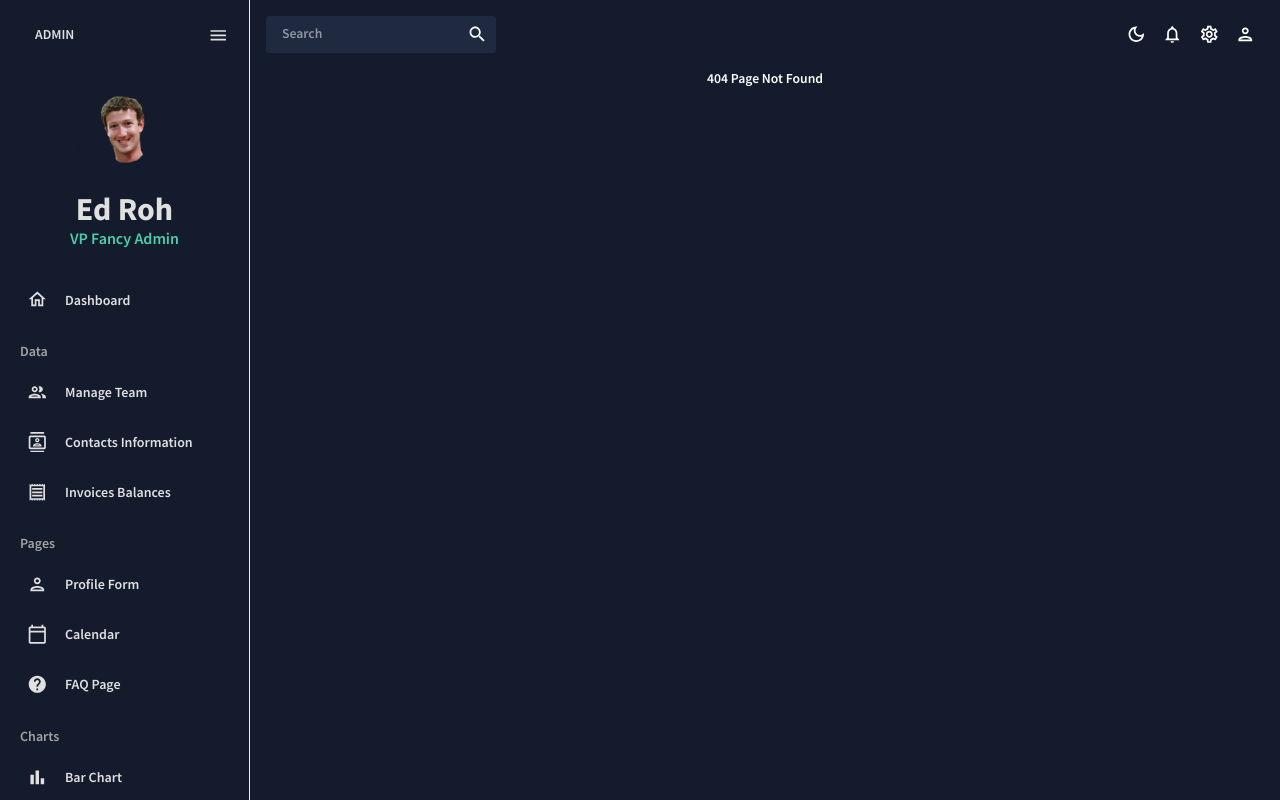
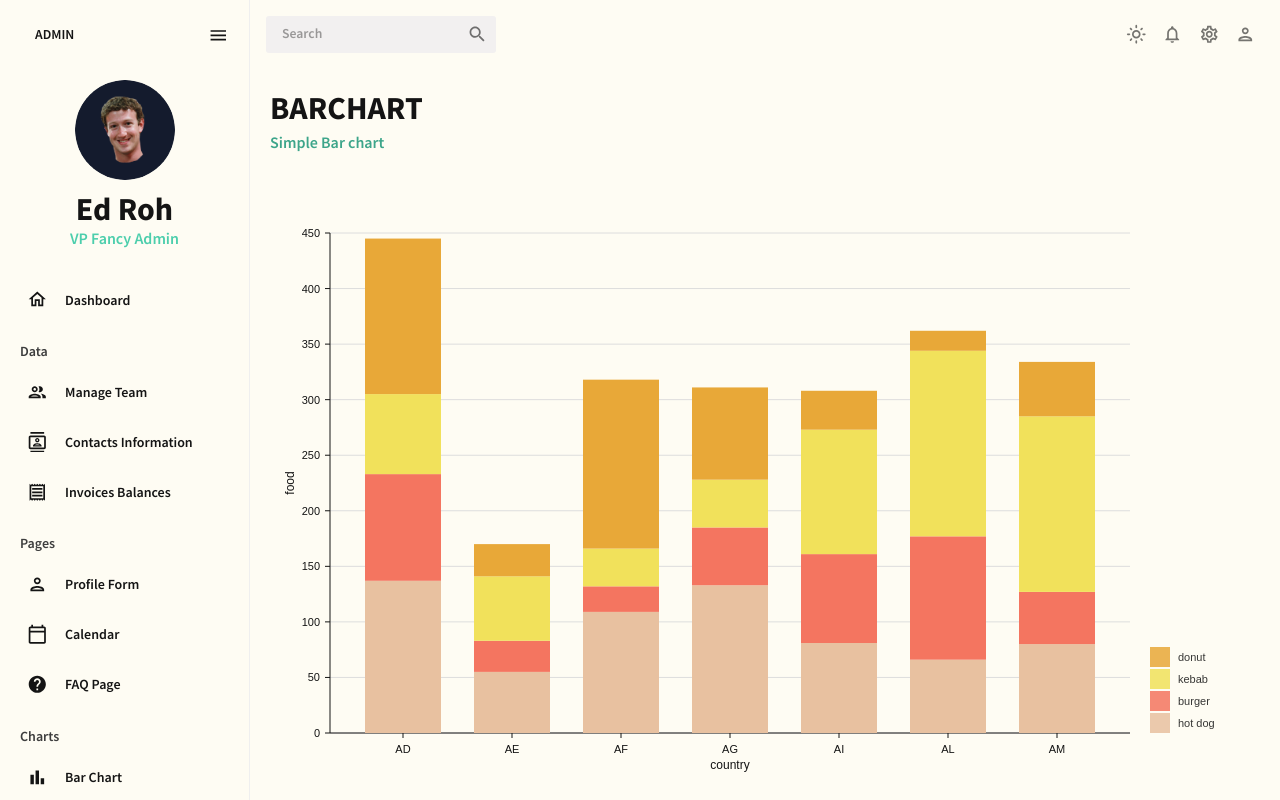
Before and after one commit to Sahilramjali/Admin-Panel-React, a React (Vite) app: page /bar in a window 1280 px wide. Shown: the top 800 px of the page. Built offline with nearby package versions, Linux system fonts and the light colour scheme.

Commit message:
piechart and barchart

```diff
--- a/src/App.jsx
+++ b/src/App.jsx
@@ -11,6 +11,8 @@ import Invoice from "./screens/invoices";
 import Form from "./screens/form";
 import Calendar from "./screens/calendar";
 import Faq from "./screens/faq";
+import Bar from "./screens/bar";
+import Pie from "./screens/Pie";
 function App() {
   const [theme, colorMode] = useMode();
 
@@ -28,8 +30,8 @@ function App() {
               <Route path='/contacts' element={<Contacts/>}/>
               <Route path='/invoices' element={<Invoice/>}/>
               <Route path='/form' element={<Form/>}/>
-              {/* <Route path='/bar' element={<Bar/>}/> */}
-              {/* <Route path='/pie' element={<Pie/>}/> */}
+              <Route path='/bar' element={<Bar/>}/>
+              <Route path='/pie' element={<Pie/>}/>
               {/* <Route path='/line' element={<Line/>}/> */}
               <Route path='/faq' element={<Faq/>}/>
               {/* <Route path='/geography' element={<Geography/>}/> */}
--- /dev/null
+++ b/src/screens/Pie/index.jsx
@@ -0,0 +1,13 @@
+import PieChart from "../components/pieChart";
+import { Box } from "@mui/material";
+import Header from "../components/Header";
+const Pie=()=>{
+
+    return <Box m="20px">
+        <Header title="PIECHART" subtitle="Simple Pie chart"/>
+       <Box height="75vh">
+       <PieChart/>
+       </Box>
+    </Box>
+}
+export default Pie;
--- /dev/null
+++ b/src/screens/bar/index.jsx
@@ -0,0 +1,13 @@
+import BarChart from "../components/barChart";
+import { Box } from "@mui/material";
+import Header from "../components/Header";
+const Bar=()=>{
+
+    return <Box m="20px">
+        <Header title="BARCHART" subtitle="Simple Bar chart"/>
+       <Box height="75vh">
+       <BarChart/>
+       </Box>
+    </Box>
+}
+export default Bar;
--- a/src/screens/components/NotFound.jsx
+++ b/src/screens/components/NotFound.jsx
@@ -6,8 +6,9 @@ const NotFound=()=>{
         display="flex"
         justifyContent="center"
         alignItems="center"
+        height="100vh"
         >
-            <Typography>
+            <Typography variant="h1">
                 404 Page Not Found
             </Typography>
         </Box>
--- /dev/null
+++ b/src/screens/components/barChart.jsx
@@ -0,0 +1,136 @@
+import { useTheme } from "@mui/material";
+import { ResponsiveBar } from "@nivo/bar";
+import { tokens } from "../../theme";
+import { mockBarData as data } from "../../data/mockData";
+
+const BarChart = ({ isDashboard = false }) => {
+  const theme = useTheme();
+  const colors = tokens(theme.palette.mode);
+
+  return (
+    <ResponsiveBar
+      data={data}
+      theme={{
+        // added
+        tooltip: {
+          container: {
+            background: colors.primary[400],
+            color: colors.primary[100],
+          },
+        },
+        axis: {
+          domain: {
+            line: {
+              stroke: colors.grey[100],
+            },
+          },
+          legend: {
+            text: {
+              fill: colors.grey[100],
+            },
+          },
+          ticks: {
+            line: {
+              stroke: colors.grey[100],
+              strokeWidth: 1,
+            },
+            text: {
+              fill: colors.grey[100],
+            },
+          },
+        },
+        legends: {
+          text: {
+            fill: colors.grey[100],
+          },
+        },
+      }}
+      keys={["hot dog", "burger", "kebab",  "donut"]}
+      indexBy="country"
+      margin={{ top: 50, right: 130, bottom: 50, left: 60 }}
+      padding={0.3}
+      valueScale={{ type: "linear" }}
+      indexScale={{ type: "band", round: true }}
+      colors={{ scheme: "nivo" }}
+      defs={[
+        {
+          id: "dots",
+          type: "patternDots",
+          background: "inherit",
+          color: "#38bcb2",
+          size: 4,
+          padding: 1,
+          stagger: true,
+        },
+        {
+          id: "lines",
+          type: "patternLines",
+          background: "inherit",
+          color: "#eed312",
+          rotation: -45,
+          lineWidth: 6,
+          spacing: 10,
+        },
+      ]}
+      borderColor={{
+        from: "color",
+        modifiers: [["darker", "1.6"]],
+      }}
+      axisTop={null}
+      axisRight={null}
+      axisBottom={{
+        tickSize: 5,
+        tickPadding: 5,
+        tickRotation: 0,
+        legend: isDashboard ? undefined : "country", // changed
+        legendPosition: "middle",
+        legendOffset: 32,
+      }}
+      axisLeft={{
+        tickSize: 5,
+        tickPadding: 5,
+        tickRotation: 0,
+        legend: isDashboard ? undefined : "food", // changed
+        legendPosition: "middle",
+        legendOffset: -40,
+      }}
+      enableLabel={false}
+      labelSkipWidth={12}
+      labelSkipHeight={12}
+      labelTextColor={{
+        from: "color",
+        modifiers: [["darker", 1.6]],
+      }}
+      legends={[
+        {
+          dataFrom: "keys",
+          anchor: "bottom-right",
+          direction: "column",
+          justify: false,
+          translateX: 120,
+          translateY: 0,
+          itemsSpacing: 2,
+          itemWidth: 100,
+          itemHeight: 20,
+          itemDirection: "left-to-right",
+          itemOpacity: 0.85,
+          symbolSize: 20,
+          effects: [
+            {
+              on: "hover",
+              style: {
+                itemOpacity: 1,
+              },
+            },
+          ],
+        },
+      ]}
+      role="application"
+      barAriaLabel={function (e) {
+        return e.id + ": " + e.formattedValue + " in country: " + e.indexValue;
+      }}
+    />
+  );
+};
+
+export default BarChart;
--- /dev/null
+++ b/src/screens/components/pieChart.jsx
@@ -0,0 +1,140 @@
+import { useTheme } from "@mui/material";
+import { ResponsivePie } from "@nivo/pie";
+import { tokens } from "../../theme";
+import { mockPieData as data } from "../../data/mockData";
+const PieChart=({isdashboard=false})=>{
+    const theme = useTheme();
+  const colors = tokens(theme.palette.mode);
+return (
+    <ResponsivePie
+        data={data}
+        //for tooltip
+        theme={{
+            tooltip: {
+              container: {
+                background: colors.primary[400],
+                color: colors.primary[100],
+              },
+            },
+          }}
+        margin={{ top: 40, right: 80, bottom: 80, left: 80 }}
+        innerRadius={0.5}
+        padAngle={0.7}
+        cornerRadius={3}
+        activeOuterRadiusOffset={8}
+        borderWidth={1}
+        borderColor={{
+            from: 'color',
+            modifiers: [
+                [
+                    'darker',
+                    0.2
+                ]
+            ]
+        }}
+        arcLinkLabelsSkipAngle={10}
+        //color of pointer of arc
+        arcLinkLabelsTextColor={colors.primary[200]}
+        arcLinkLabelsThickness={2}
+        arcLinkLabelsColor={{ from: 'color' }}
+        arcLabelsSkipAngle={10}
+        arcLabelsTextColor={{
+            from: 'color',
+            modifiers: [
+                [
+                    'darker',
+                    2
+                ]
+            ]
+        }}
+        defs={[
+            {
+                id: 'dots',
+                type: 'patternDots',
+                background: 'inherit',
+                color: 'rgba(255, 255, 255, 0.3)',
+                size: 4,
+                padding: 1,
+                stagger: true
+            },
+            {
+                id: 'lines',
+                type: 'patternLines',
+                background: 'inherit',
+                color: 'rgba(255, 255, 255, 0.3)',
+                rotation: -45,
+                lineWidth: 6,
+                spacing: 10
+            }
+        ]}
+        fill={[
+            {
+                match: {
+                    id: 'hack'
+                },
+                id: 'dots'
+            },
+            {
+                match: {
+                    id: 'c'
+                },
+                id: 'dots'
+            },
+            {
+                match: {
+                    id: 'make'
+                },
+                id: 'dots'
+            },
+            {
+                match: {
+                    id: 'go'
+                },
+                id: 'dots'
+            },
+            {
+                match: {
+                    id: 'lisp'
+                },
+                id: 'lines'
+            },
+            {
+                match: {
+                    id: 'scala'
+                },
+                id: 'lines'
+            },
+
+        ]}
+        //pov description of chart
+        legends={[
+            {
+                anchor: 'bottom',
+                direction: 'row',
+                justify: false,
+                translateX: 0,
+                translateY: 56,
+                itemsSpacing: 0,
+                itemWidth: 100,
+                itemHeight: 18,
+                // '#999'
+                itemTextColor: "#999",
+                itemDirection: 'left-to-right',
+                itemOpacity: 1,
+                symbolSize: 18,
+                symbolShape: 'circle',
+                effects: [
+                    {
+                        on: 'hover',
+                        style: {
+                            itemTextColor: '#000',
+
+                        }
+                    }
+                ]
+            }
+        ]}
+    />
+)
+}
+export default PieChart;
--- a/src/screens/layout/Sidebar.jsx
+++ b/src/screens/layout/Sidebar.jsx
@@ -44,15 +44,15 @@ const SideBar = () => {
   const [selected, setSelected] = useState("Dashboard");
   return (
     <Box
-    sx={{
-        position: "sticky",
-        display: "flex",
-        height: "100vh",
-        top: 0,
-        bottom: 0,
-        zIndex: 10000,
+    // sx={{
+    //     position: "sticky",
+    //     display: "flex",
+    //     height: "100vh",
+    //     top: 0,
+    //     bottom: 0,
+    //     zIndex: 10000,
 
-    }}
+    // }}
 
     >
       <Sidebar
--- a/src/theme.js
+++ b/src/theme.js
@@ -1,6 +1,7 @@
 import { createContext, useState, useMemo } from "react";
 import { createTheme } from "@mui/material/styles";
-//colors
+
+// color design tokens export
 export const tokens = (mode) => ({
   ...(mode === "dark"
     ? {
@@ -119,44 +120,47 @@ export const tokens = (mode) => ({
       }),
 });
 
-
-//material ui theme settings
-export const themeSetting = (mode) => {
+// mui theme settings
+export const themeSettings = (mode) => {
   const colors = tokens(mode);
   return {
     palette: {
       mode: mode,
-            ...(mode === 'dark' ? {
+      ...(mode === "dark"
+        ? {
+            // palette values for dark mode
             primary: {
-                    main: colors.primary[500]
+              main: colors.primary[500],
             },
             secondary: {
-                    main: colors.greenAccent[500]
+              main: colors.greenAccent[500],
             },
             neutral: {
               dark: colors.grey[700],
               main: colors.grey[500],
-                    light: colors.grey[100]
+              light: colors.grey[100],
             },
             background: {
-                    default: colors.primary[500]
+              default: colors.primary[500],
+            },
           }
-            } : {
+        : {
+            // palette values for light mode
             primary: {
-                    main: colors.primary[100]
+              main: colors.primary[100],
             },
             secondary: {
-                    main: colors.greenAccent[500]
+              main: colors.greenAccent[500],
             },
             neutral: {
               dark: colors.grey[700],
               main: colors.grey[500],
-                    light: colors.grey[100]
+              light: colors.grey[100],
             },
             background: {
-                    default: "#fcfcfc",
-                }
-            })
+              default: "#FEFCF3",
+            },
+          }),
     },
     typography: {
       fontFamily: ["Source Sans Pro", "sans-serif"].join(","),
@@ -185,22 +189,26 @@ export const themeSetting = (mode) => {
         fontFamily: ["Source Sans Pro", "sans-serif"].join(","),
         fontSize: 14,
       },
+    },
+  };
+};
 
-        }
-    }
-}
-
+// context for color mode
 export const ColorModeContext = createContext({
-    toggleColorMode: () => { }
+  toggleColorMode: () => {},
 });
 
 export const useMode = () => {
-    const [mode, setMode] = useState("dark");
+  const [mode, setMode] = useState("light");
+
   const colorMode = useMemo(
-        () => (
-            { toggleColorMode: () => setMode((prev) => (prev === 'light' ? 'dark' : "light")) }
-            ),
-        []);
-    const theme=useMemo(()=>createTheme(themeSetting(mode)),[mode]);
-    return [theme,colorMode];
-}
+    () => ({
+      toggleColorMode: () =>
+        setMode((prev) => (prev === "light" ? "dark" : "light")),
+    }),
+    []
+  );
+
+  const theme = useMemo(() => createTheme(themeSettings(mode)), [mode]);
+  return [theme, colorMode];
+};
```
Also changed, not shown: src/screens/faq/index.jsx (+8 -7 lines), 1 other file (tests, documents, lock files or other folders). Lines whose indentation alone changed are shown as unchanged.
